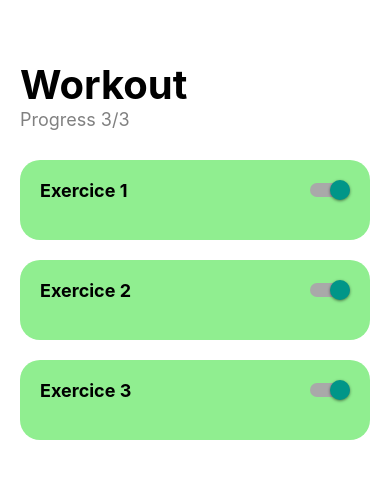
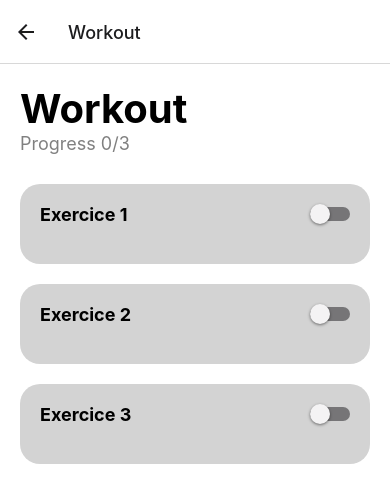
Before and after one commit to arthuracrs/fit-mobile-app, a React Native app: screen /Workout in a window 390 px wide. Shown: the top 502 px of the page. Built offline with nearby package versions, Linux system fonts and the light colour scheme.

Commit message:
add navigation features and homeScreen

```diff
--- a/App.js
+++ b/App.js
@@ -1,23 +1,32 @@
 import { StatusBar } from 'expo-status-bar';
 import { StyleSheet, Text, View } from 'react-native';
+import { NavigationContainer } from '@react-navigation/native';
+import { createNativeStackNavigator } from '@react-navigation/native-stack';
 
-import Home from './src/screens/home'
-import Workout from './src/screens/workout';
+import HomeScreen from './src/screens/home'
+import WorkoutScreen from './src/screens/workout';
+
+const Stack = createNativeStackNavigator();
 
 export default function App() {
 
   return (
-    <View style={styles.container}>
-      <StatusBar style="auto" />
-      <Workout/>
-    </View>
+
+    <NavigationContainer>
+      <View style={styles.container}>
+        <StatusBar style="auto" />
+        <Stack.Navigator initialRouteName="Home">
+          <Stack.Screen name="Home" component={HomeScreen} />
+          <Stack.Screen name="Workout" component={WorkoutScreen} />
+        </Stack.Navigator>
+      </View >
+    </NavigationContainer>
   );
 }
 
 const styles = StyleSheet.create({
   container: {
     flex: 1,
-    backgroundColor: '#fff',
-    paddingTop: 40
+    backgroundColor: '#fff'
   },
 });
--- a/package.json
+++ b/package.json
@@ -9,10 +9,14 @@
     "web": "expo start --web"
   },
   "dependencies": {
+    "@react-navigation/native": "^6.0.13",
+    "@react-navigation/native-stack": "^6.9.1",
     "expo": "~46.0.16",
     "expo-status-bar": "~1.4.0",
     "react": "18.0.0",
-    "react-native": "0.69.6"
+    "react-native": "0.69.6",
+    "react-native-safe-area-context": "4.3.1",
+    "react-native-screens": "~3.15.0"
   },
   "devDependencies": {
     "@babel/core": "^7.12.9"
--- a/src/components/exercice/index.js
+++ b/src/components/exercice/index.js
@@ -1,7 +1,7 @@
-import { StyleSheet, Text, View, Switch } from 'react-native';
+import { StyleSheet, Text, View, Switch, TouchableOpacity } from 'react-native';
 import { useState } from "react";
 
-export default function Exercice({ item, handleUpdateDone, id }) {
+export default function Exercice({ navigateToHome, item, handleUpdateDone, id }) {
   const [isEnabled, setIsEnabled] = useState(item.done);
   const toggleSwitch = () => {
     handleUpdateDone(id)
@@ -26,6 +26,7 @@ export default function Exercice({ item, handleUpdateDone, id }) {
   });
 
   return (
+    <TouchableOpacity onPress={navigateToHome} >
       <View style={styles.container}>
         <Text style={styles.text}>{item.name}</Text>
         <Switch
@@ -35,5 +36,6 @@ export default function Exercice({ item, handleUpdateDone, id }) {
           value={isEnabled}
         />
       </View>
+    </TouchableOpacity>
   );
 }
--- a/src/screens/home/index.js
+++ b/src/screens/home/index.js
@@ -1,15 +1,13 @@
-import { StyleSheet, Text, View } from 'react-native';
+import { StyleSheet, Text, View, Button } from 'react-native';
 
-import Exercice from '../../components/exercice'
-
-export default function Home() {
+export default function HomeScreen({ navigation }) {
 
     const exerciceList = ['Exercicio 1', 'Exercicio 2', 'Exercicio 3']
 
     return (
         <View style={styles.container}>
             <Text>Home</Text>
-            {exerciceList.map((x, id) => <Exercice key={id} title={x} />)}
+            <Button title="Go to Workout" onPress={() => navigation.navigate('Workout')}/>
         </View>
     );
 }
@@ -18,5 +16,7 @@ const styles = StyleSheet.create({
     container: {
         flex: 1,
         backgroundColor: 'white',
+        justifyContent: 'center',
+        alignItems: 'center'
     },
 });
--- a/src/screens/workout/index.js
+++ b/src/screens/workout/index.js
@@ -3,13 +3,13 @@ import { useState, useEffect } from "react";
 
 import Exercice from '../../components/exercice'
 
-export default function Workout() {
+export default function WorkoutScreen({ navigation }) {
   const exerciceFactory = (size) => {
     let exercices = []
     for (let i = 0; i < size; i++) {
       const newExercice = {
         name: 'Exercice ' + (i + 1),
-        done: true
+        done: false
       }
 
       exercices.push(newExercice)
@@ -40,13 +40,15 @@ export default function Workout() {
     setExercicesList(exercicesList)
   }
 
+  const navigateToHome = () => navigation.navigate('Home')
+
   return (
     <View style={styles.container}>
       <Text style={styles.title}>{title}</Text>
       <Text style={styles.progress}>Progress {doneExercices}/{totalExercices}</Text>
       <ScrollView>
         {exercicesList.map((x, id) =>
-          <Exercice key={id} item={x} id={id} handleUpdateDone={handleUpdateDone} />
+          <Exercice navigateToHome={navigateToHome} key={id} item={x} id={id} handleUpdateDone={handleUpdateDone} />
         )}
       </ScrollView>
     </View>
```
Also changed, not shown: 1 other file (tests, documents, lock files or other folders). Lines whose indentation alone changed are shown as unchanged.
